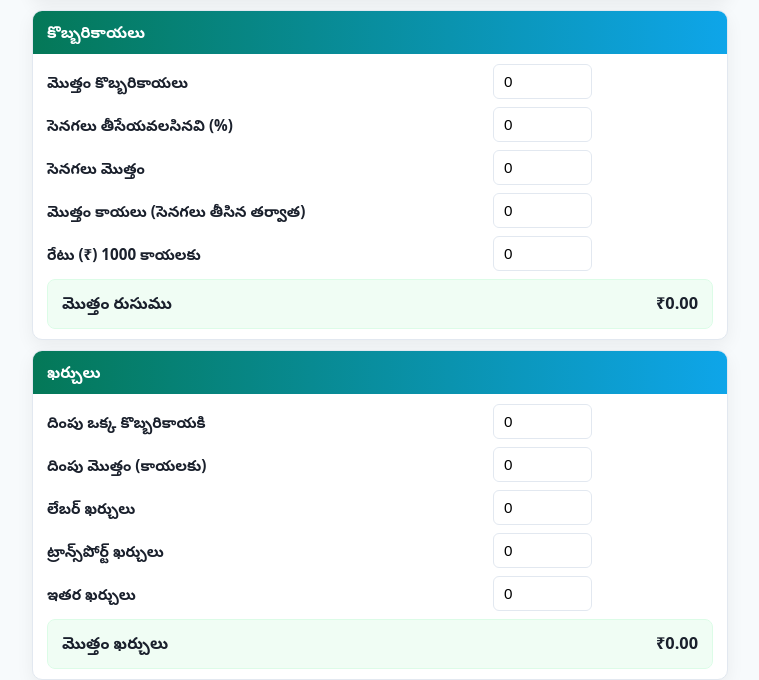
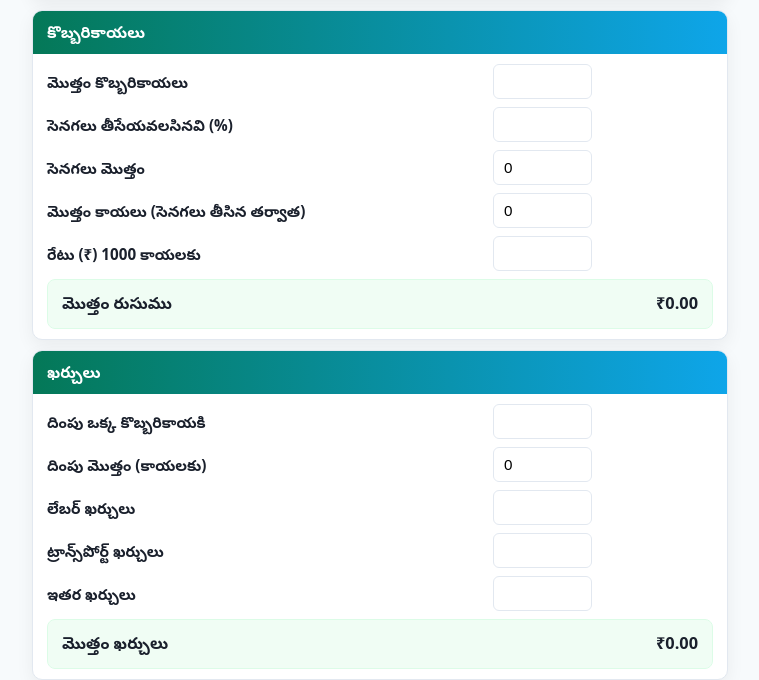
Before and after one commit to prasad2995/CoconutCalculations, a plain HTML site: page index.html in a window 1280 px wide. Shown: the part 274-954 px from the top of the page, without its empty margins (260-1019 px from the left). Drawn offline with Linux system fonts and the light colour scheme.

Commit message:
Removed 0 from value="0"
Removed 0 from value="0"

```diff
--- a/index.html
+++ b/index.html
@@ -123,11 +123,11 @@
     <div class="content">
       <div class="grid">
         <label for="asalu">మొత్తం కొబ్బరికాయలు</label>
-        <input id="asalu" name="asalu" type="number" inputmode="numeric" min="0" step="1" value="0" />
+        <input id="asalu" name="asalu" type="number" inputmode="numeric" min="0" step="1" value="" />
       </div>
       <div class="grid">
         <label for="senagalu100">సెనగలు తీసేయవలసినవి (%)</label>
-        <input id="senagalu100" type="number" inputmode="numeric" min="0" step="1" value="0" />
+        <input id="senagalu100" type="number" inputmode="numeric" min="0" step="1" value="" />
       </div>
       <div class="grid">
         <label for="senagalu">సెనగలు మొత్తం</label>
@@ -139,7 +139,7 @@
       </div>
       <div class="grid">
         <label>రేటు (₹) 1000 కాయలకు</label>
-        <input id="rate" type="number" inputmode="numeric" min="0" step="1" value="0" />
+        <input id="rate" type="number" inputmode="numeric" min="0" step="1" value="" />
       </div>
 
       <div class="total">
@@ -154,7 +154,7 @@
     <div class="content">
       <div class="grid">
         <label>దింపు ఒక్క కొబ్బరికాయకి</label>
-        <input id="dimpuPer" type="number" inputmode="numeric" min="0" step="1" value="0" />
+        <input id="dimpuPer" type="number" inputmode="numeric" min="0" step="1" value="" />
       </div>
       <div class="grid">
         <label>దింపు మొత్తం (కాయలకు)</label>
@@ -162,15 +162,15 @@
       </div>
       <div class="grid">
         <label>లేబర్ ఖర్చులు</label>
-        <input id="labour" type="number" inputmode="numeric" min="0" step="1" value="0" />
+        <input id="labour" type="number" inputmode="numeric" min="0" step="1" value="" />
       </div>
       <div class="grid">
         <label>ట్రాన్స్‌పోర్ట్ ఖర్చులు</label>
-        <input id="transport" type="number" inputmode="numeric" min="0" step="1" value="0" />
+        <input id="transport" type="number" inputmode="numeric" min="0" step="1" value="" />
       </div>
       <div class="grid">
         <label>ఇతర ఖర్చులు</label>
-        <input id="other" type="number" inputmode="numeric" min="0" step="1" value="0" />
+        <input id="other" type="number" inputmode="numeric" min="0" step="1" value="" />
       </div>
 
       <div class="total">
```
